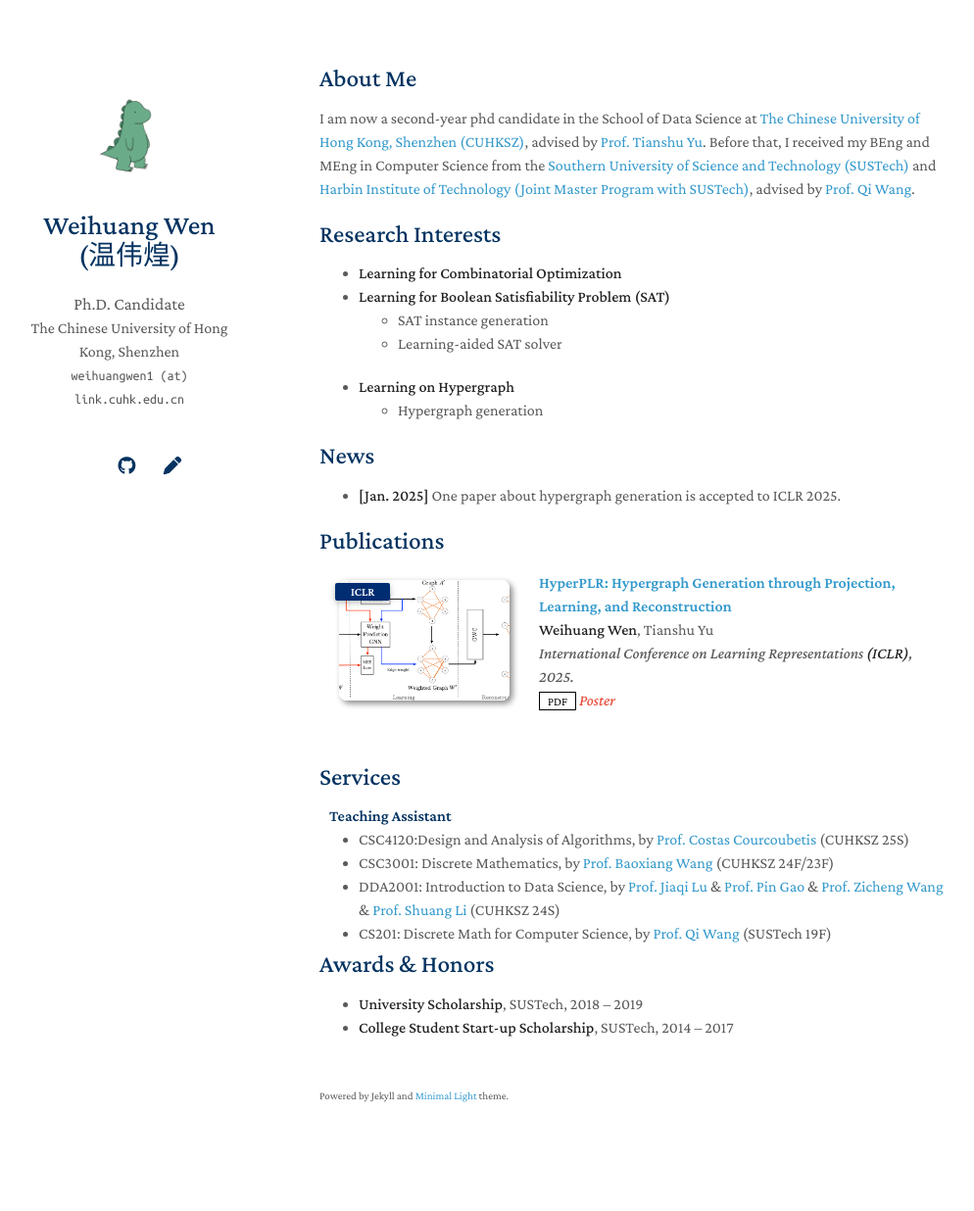
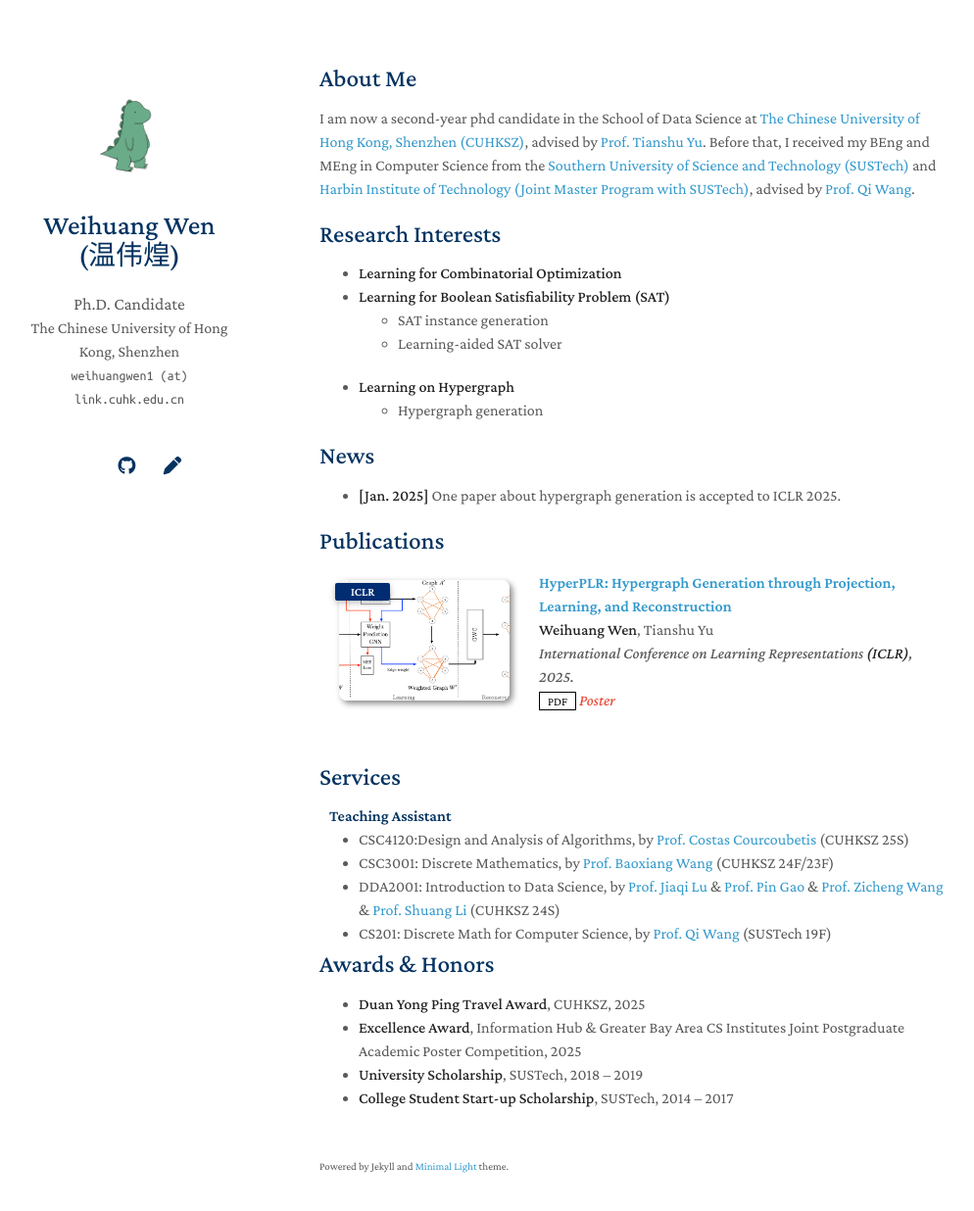
Before and after one commit to markwwen/markwwen.github.io, a Jekyll site: the page built from index.md, in a window 1280 px wide and 1271 px high. Shown: the top 1236 px of the window at 98% size, without its empty margins (144-1138 px from the left). Built offline with Jekyll 4.4.1, drawn with Linux system fonts in a browser that asks for light colours; a style sheet for code colours, icons or effects is not loaded; our own code applies the rules of GitHub Pages for plain Markdown files.

Commit message:
update page title and and awards

```diff
--- a/_layouts/homepage.html
+++ b/_layouts/homepage.html
@@ -1,8 +1,8 @@
 <!DOCTYPE html>
 <html lang="{{ site.lang | default: "en-US" }}">
   <head>
-    <title>{{ site.title }} | {{site.affiliation}}</title>
-
+    <!-- <title>{{ site.title }} | {{site.affiliation}}</title> -->
+    <title>{{ site.title }}</title>
     <meta charset="UTF-8">
     <meta http-equiv="X-UA-Compatible" content="IE=edge">
     <meta name="viewport" content="width=device-width, initial-scale=1">
--- a/index.md
+++ b/index.md
@@ -26,5 +26,7 @@ I am now a second-year phd candidate in the School of Data Science at [The Chine
 
 ## Awards & Honors
 
+- **Duan Yong Ping Travel Award**, CUHKSZ, 2025
+- **Excellence Award**, Information Hub & Greater Bay Area CS Institutes Joint Postgraduate Academic Poster Competition, 2025
 - **University Scholarship**, SUSTech, 2018 – 2019
 - **College Student Start-up Scholarship**, SUSTech, 2014 – 2017
```
